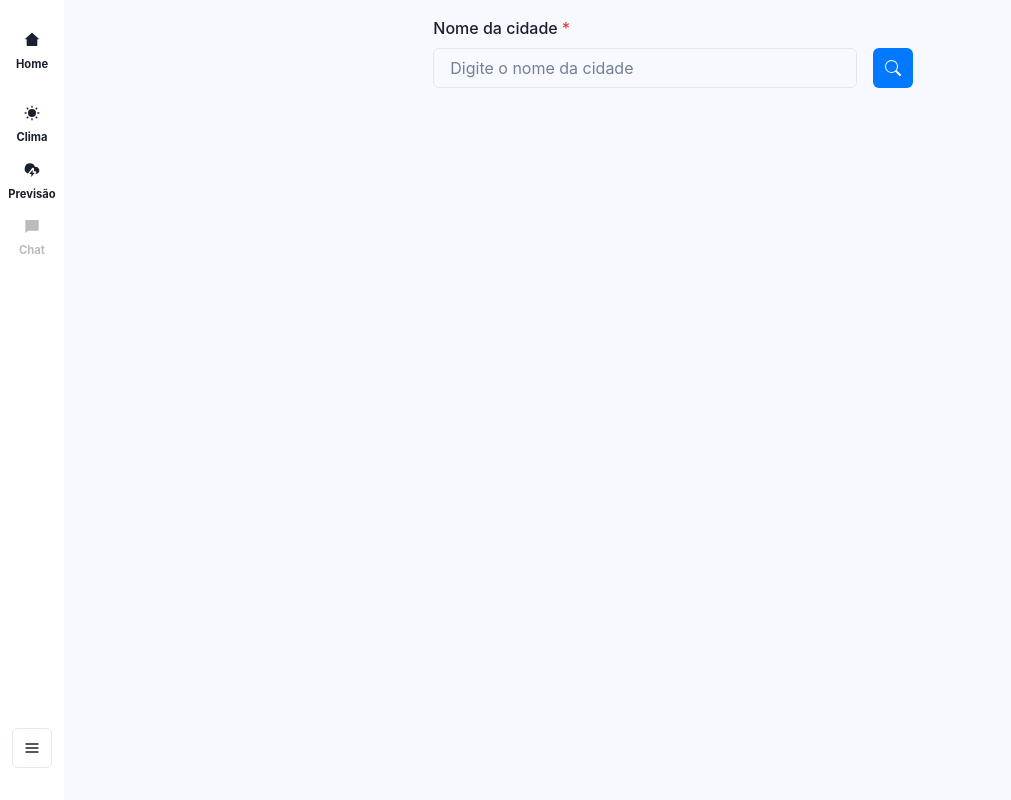
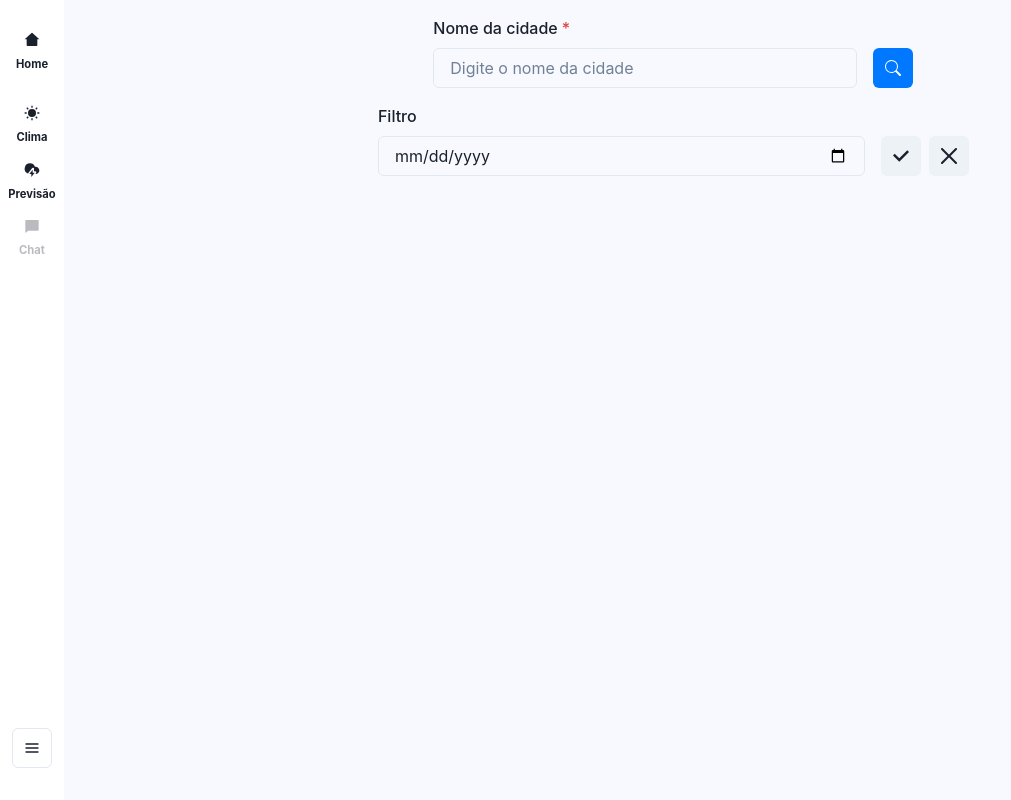
Before and after one commit to ICEI-PUC-Minas-PPLES-TI/plf-es-2023-1-ti5-5104100-race-engineering, a Next.js app in the folder codigo/web/race-engineering/: page /weather-previsao in a window 1280 px wide. Shown: the whole page, without its empty margins (0-1011 px from the left). Built offline with nearby package versions, Linux system fonts and the light colour scheme.

Commit message:
Filtro de data

```diff
--- a/codigo/web/race-engineering/src/pages/weather-previsao/index.tsx
+++ b/codigo/web/race-engineering/src/pages/weather-previsao/index.tsx
@@ -4,6 +4,8 @@ import { useForm } from "react-hook-form";
 import { BsSearch } from "react-icons/bs";
 import Sidebar from "@/components/sidebar/Sidebar";
 import Head from "next/head";
+
+
 import {
   Box,
   FormControl,
@@ -16,10 +18,12 @@ import {
   Icon
 } from "@chakra-ui/react";
 import { MdOutlineWaterDrop, MdWindPower } from "react-icons/md";
+import { CalendarIcon, CloseIcon, CheckIcon } from "@chakra-ui/icons";
 
 
 type Params = {
   city: string;
+  date: string;
 };
 
 const descriptionTranslations = {
@@ -58,18 +62,22 @@ type Props = {
 
 export default function Home() {
   const [city, setCity] = useState("");
+  const [date, setDate] = useState("");
   const [weather, setWeather] = useState<Props["data"] | null>(null);
+  const [originalWeather, setOriginalWeather] = useState<Props["data"] | null>(null);
   const { register, handleSubmit } = useForm<Params>();
 
   const onSubmit = handleSubmit((data, event) => {
-    const url = `https://api.openweathermap.org/data/2.5/forecast?q=${data.city}&appid=${process.env.NEXT_PUBLIC_WEATHER_KEY}`;
+    const url = `https://api.openweathermap.org/data/2.5/forecast?q=${data.city}&appid=${process.env.NEXT_PUBLIC_WEATHER_KEY}${data.date ? `&dt=${new Date(data.date).getTime() / 1000}` : ''}`;
     setCity(data.city);
+    setDate(data.date);
     axios
       .get(url)
       .then((response) => {
         const { data } = response;
         event?.target?.reset();
         setWeather(data);
+        setOriginalWeather(data); // salvar uma cópia dos dados originais
       })
       .catch((err) => {
         toast({
@@ -81,6 +89,29 @@ export default function Home() {
         });
       });
   });
+
+
+
+  const handleDateClick = (event: { target: { value: string; }; }) => {
+    const selectedDate = new Date(event.target.value + 'T00:00:00-03:00').toLocaleString('en-US', { timeZone: 'America/Sao_Paulo' }).substr(0, 10);
+    if (originalWeather) { // usar os dados originais para filtrar
+      const filteredData = originalWeather.list.filter((item) => {
+        const itemDate = new Date(item.dt_txt).toLocaleString('en-US', { timeZone: 'America/Sao_Paulo' }).substr(0, 10);
+        return itemDate === selectedDate;
+      });
+      const filteredWeather = {
+        ...originalWeather,
+        list: filteredData
+      };
+      setWeather(filteredWeather);
+    }
+  };
+
+  const handleClearFilter = () => {
+    setCity("");
+    setDate("");
+    setWeather(originalWeather);
+  };
 
   return (
     <div>
@@ -129,10 +160,37 @@ export default function Home() {
                 </Box>
               </FormControl>
 
+              <FormControl dir="row" w="50%">
+                <FormLabel>Filtro</FormLabel>
+                <InputGroup>
+                  <Input
+                    type="date"
+                    placeholder="Digite a data"
+                    {...register("date")}
+                    onBlur={handleDateClick}
+                  />
+                  <IconButton
+                    ml="16px"
+                    icon={<CheckIcon />}
+                    aria-label="Selecione uma data"
+                  >
+                  </IconButton>
+                  <IconButton
+                    icon={<CloseIcon />}
+                    aria-label="Limpar filtro"
+                    onClick={handleClearFilter}
+                    ml={2}
+                  />
+                </InputGroup>
+              </FormControl>
+
+
+
+
               {weather && (
                 <Box mt={10}>
                   <Text fontSize="3xl" fontWeight="bold" mb={4}>
-                    Previsão do tempo para {city}
+                    Previsão do tempo {city}
                   </Text>
                   <Flex wrap="wrap">
                     {weather.list.map((item) => (
@@ -144,7 +202,7 @@ export default function Home() {
                         p={4}
                         textAlign="center"
                       >
-                        <Text>{new Date(item.dt_txt).toLocaleString('pt-BR')}</Text>
+                        <Text>{new Date(item.dt_txt).toLocaleString("pt-BR", { timeZone: "America/Sao_Paulo" })}</Text>
                         <Text>{(item.main.temp - 273.15).toFixed(1)}°C</Text>
                         <Text>{descriptionTranslations[item.weather[0].description] || item.weather[0].description}</Text>
 
```
